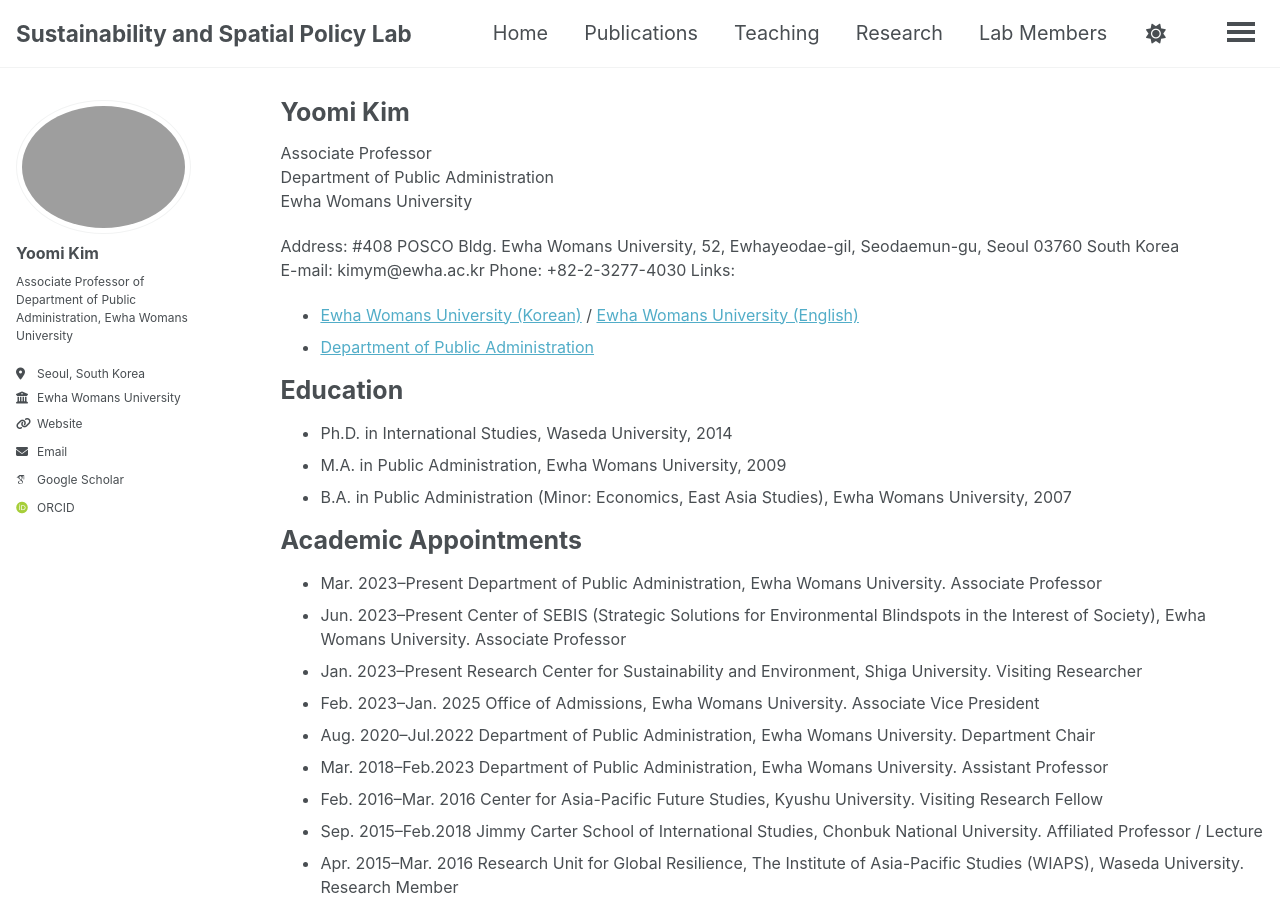
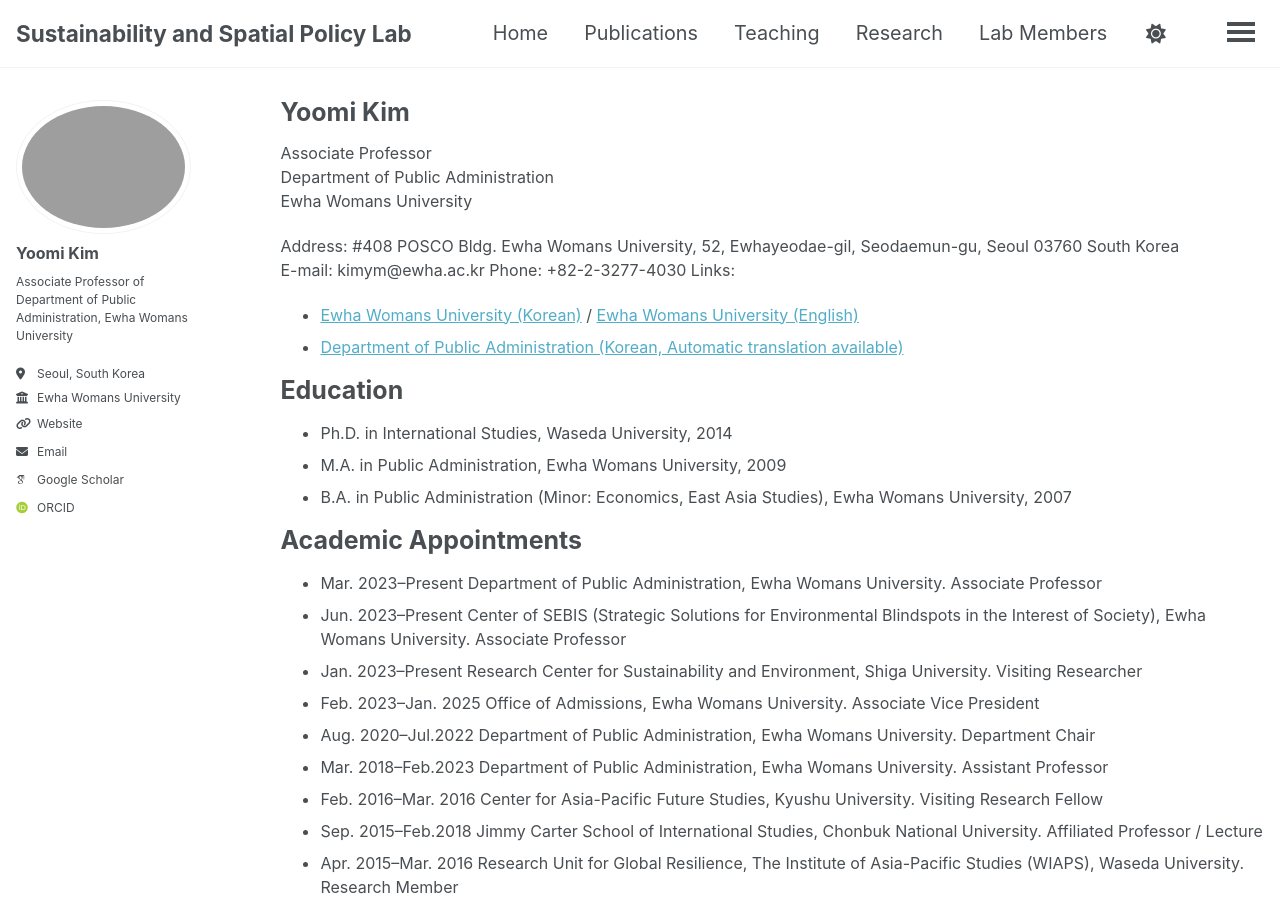
Before and after one commit to ymkim-ssplab/ymkim-ssplab.github.io, a Jekyll site: the page built from _pages/cv.md, in a window 1280 px wide and 900 px high. Built offline with Jekyll 4.4.1, drawn with Linux system fonts in a browser that asks for light colours; some web fonts are replaced; a script bundle is joined from its source files by our own code; library files that are not in the unit come from our copies.

Commit message:
Update cv.md

```diff
--- a/_pages/cv.md
+++ b/_pages/cv.md
@@ -18,7 +18,7 @@
 Phone: +82-2-3277-4030
 Links:
 - [Ewha Womans University (Korean)](https://www.ewha.ac.kr) / [Ewha Womans University (English)](https://www.ewha.ac.kr/ewhaen/index.do)
-- [Department of Public Administration](https://cmsfox.ewha.ac.kr/pubweb/index.do)
+- [Department of Public Administration (Korean, Automatic translation available)](https://cmsfox.ewha.ac.kr/pubweb/index.do)
 
 
 Education
```
